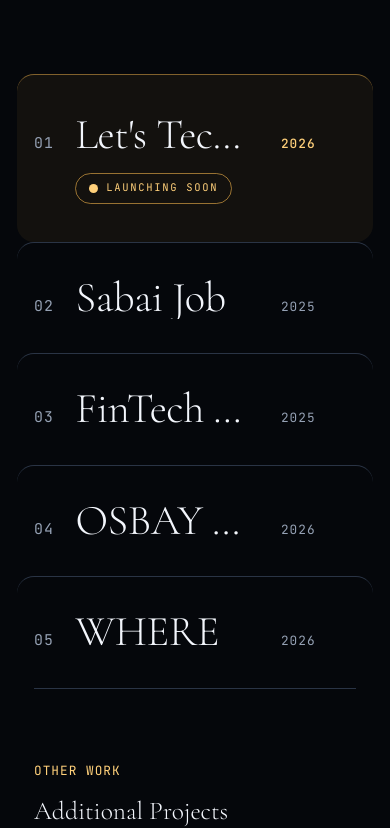
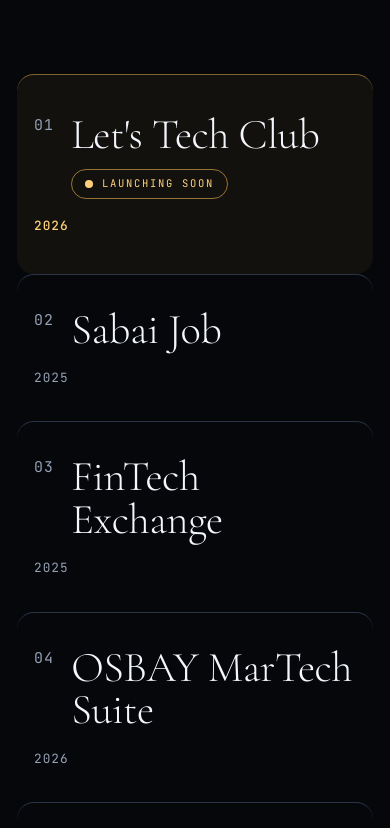
Before and after one commit to BradyTun/My-Portfolio-ReactJS, a React (Vite) app: page / in a window 390 px wide. Shown: the part 1199-2027 px from the top of the page. Built offline with nearby package versions, Linux system fonts and the light colour scheme.

Commit message:
Patch: Projects

```diff
--- a/src/components/Work.jsx
+++ b/src/components/Work.jsx
@@ -98,15 +98,15 @@
       ].join(' ')}
     >
       {/* Top line — always visible */}
-      <div className="flex items-baseline justify-between gap-6">
-        <div className="flex items-baseline gap-5 md:gap-9 min-w-0">
+      <div className="flex flex-col gap-4 md:flex-row md:items-baseline md:justify-between">
+        <div className="flex items-start md:items-baseline gap-4 md:gap-9 min-w-0 w-full md:w-auto">
           <span className="font-mono text-sm tracking-wider text-ink-faint flex-shrink-0">
             {project.id}
           </span>
-          <div className="flex items-baseline gap-4 min-w-0 flex-wrap">
+          <div className="flex items-start md:items-baseline gap-3 md:gap-4 min-w-0 flex-wrap">
             <h3
               className={[
-                'font-display font-light leading-none tracking-tight truncate',
+                'font-display font-light leading-none tracking-tight whitespace-normal break-words md:truncate',
                 'text-[clamp(2.5rem,6vw,4.75rem)]',
                 'transition-all duration-500 ease-expo-out',
                 open ? 'text-ink translate-x-2' : 'text-ink',
@@ -127,7 +127,7 @@
           </div>
         </div>
 
-        <div className="flex items-center gap-5 md:gap-8 flex-shrink-0">
+        <div className="flex items-center gap-5 md:gap-8 flex-shrink-0 self-start md:self-auto">
           <span className="hidden sm:block font-mono text-xs tracking-wider text-ink-muted uppercase">
             {project.category}
           </span>
```
